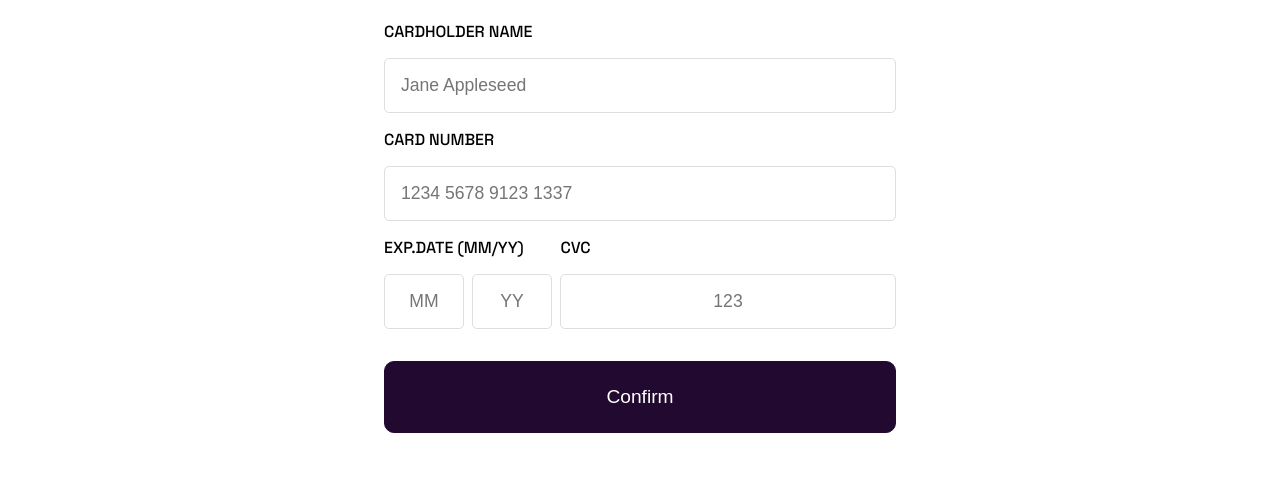
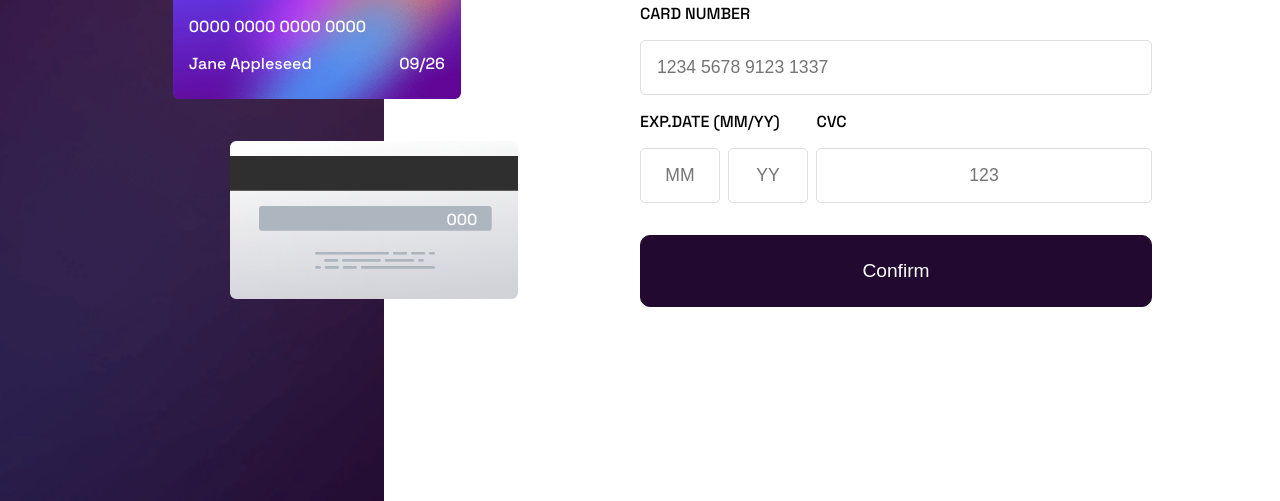
Before and after one commit to Stamwill/interactive-card, a plain HTML site: page index.html in a window 1280 px wide. Shown: the part 299-800 px from the top of the page. Drawn offline with Linux system fonts and the light colour scheme.

Commit message:
[style.css] Add media query for laptop and desktop sizes

```diff
--- a/style.css
+++ b/style.css
@@ -183,4 +183,48 @@ html {
   .form {
     width: 40vw;
   }
+
+  .cardBack {
+    left: 35%;
+  }
+
+  .cardFront {
+    left: 30%;
+  }
 }
+
+@media screen and (min-width: 1200px) {
+  .root {
+    display: flex;
+    justify-content: space-between;
+    height: 100vh;
+  }
+
+  .hero {
+    height: 100vh;
+    width: 30vw;
+  }
+
+  .background {
+    height: 100vh;
+    max-height: 100vh;
+    width: 30vw;
+  }
+
+  .cardBack {
+    left: 60%;
+    top: 55%;
+  }
+
+  .cardFront {
+    top: 30%;
+    left: 45%;
+  }
+
+  .form {
+    position: relative;
+    top: 50%;
+    left: 25%;
+    transform: translate(-50%, -50%);
+  }
+}
```
